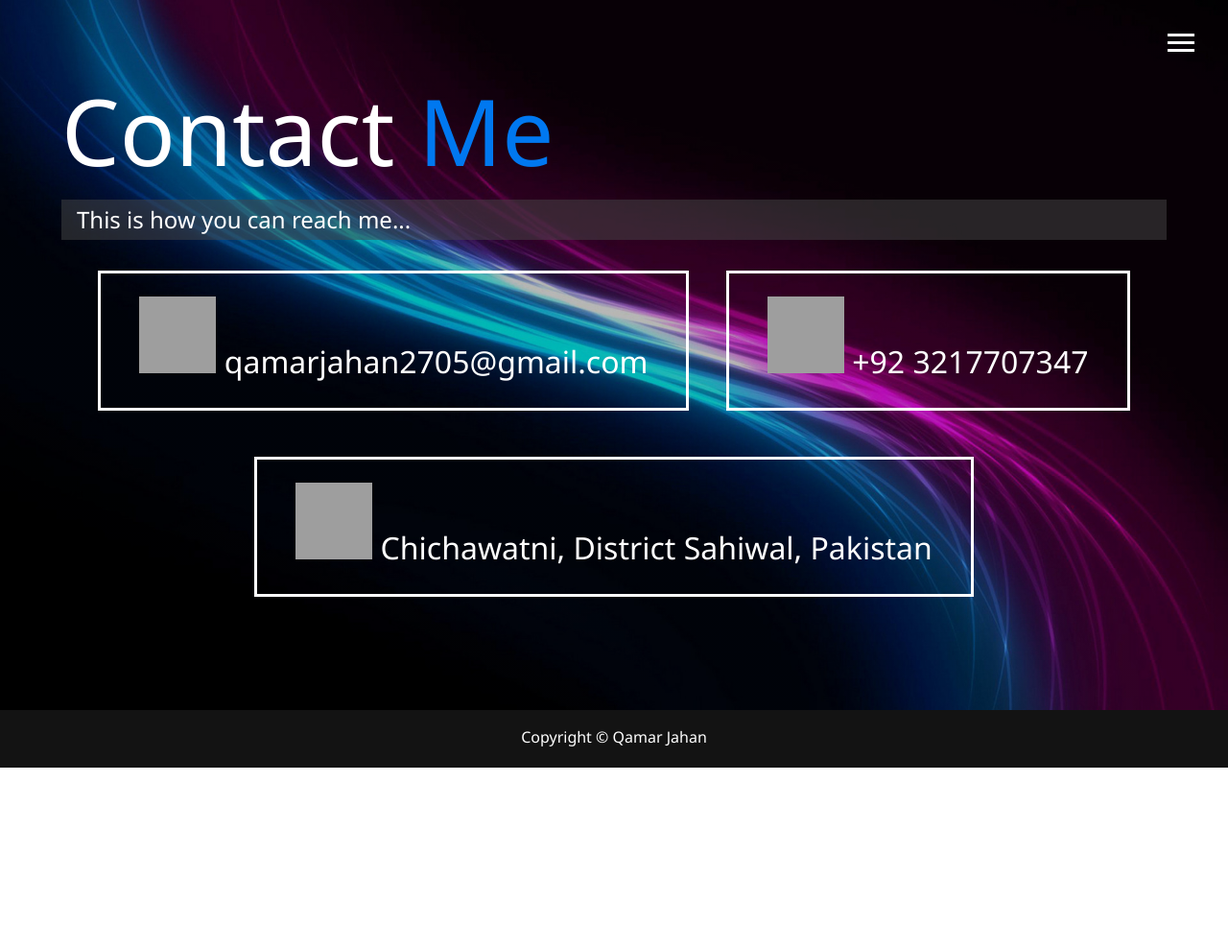
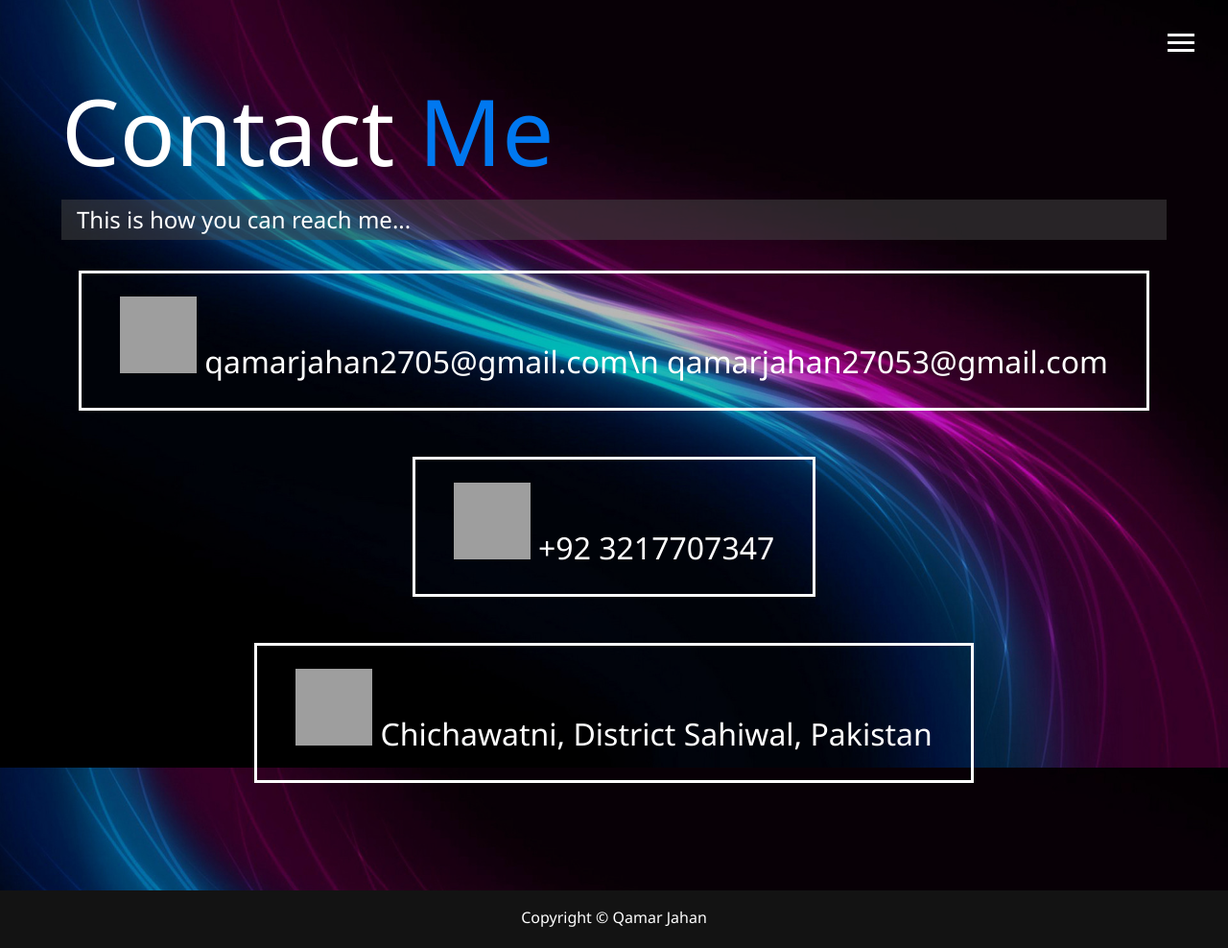
Before and after one commit to Qamar-code/My-Portfolio, a plain HTML site: page contact.html in a window 1280 px wide. Shown: the whole page at 96% size. Before the commit the page ends 800 px from the top, so only its background shows below. Drawn offline with Linux system fonts and the light colour scheme; grey boxes are pictures that could not be loaded.

Commit message:
Update contact.html

```diff
--- a/contact.html
+++ b/contact.html
@@ -61,7 +61,8 @@
       <div>
         <img src="https://img.icons8.com/bubbles/100/000000/new-post.png" style="width: 5rem; height: 5rem;"/>
         <!-- <span class="text-secondary">Email: </span> -->
-         qamarjahan2705@gmail.com
+         qamarjahan2705@gmail.com\n
+          qamarjahan27053@gmail.com
       </div>
       <div>
         <img src="https://img.icons8.com/bubbles/100/000000/phone.png" style="width: 5rem; height: 5rem;"/>
```
